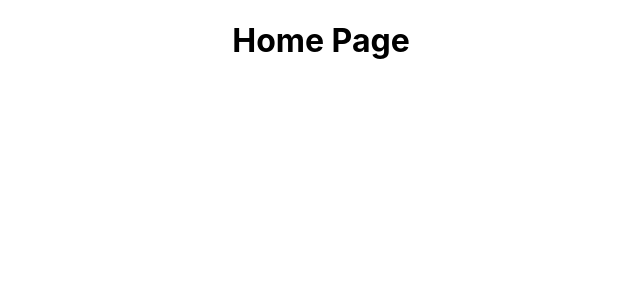
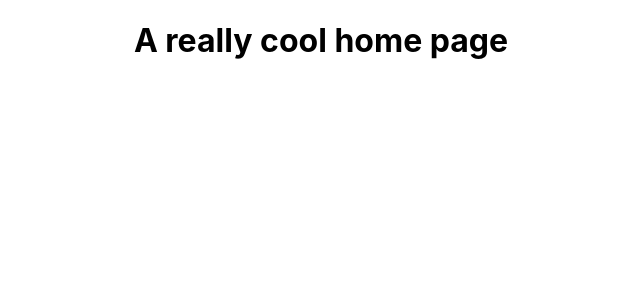
Before and after one commit to BUILT-Illinois/built-air-canvas-website, a React (Create React App) app in the folder air-canvas-website/: page / in a window 1280 px wide. Shown: the top 300 px of the page, without its empty margins (319-959 px from the left). Built offline with nearby package versions, Linux system fonts and the light colour scheme.

Commit message:
testing continous deployment

```diff
--- a/air-canvas-website/src/App.js
+++ b/air-canvas-website/src/App.js
@@ -5,7 +5,7 @@ function App() {
   return (
     <div className="App">
       <h1>
-        Home Page
+        A really cool home page
       </h1>
     </div>
   );
```
